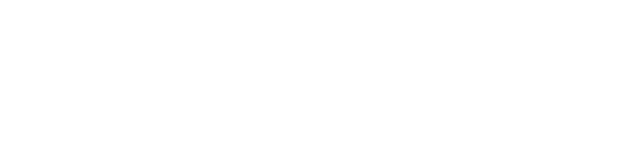
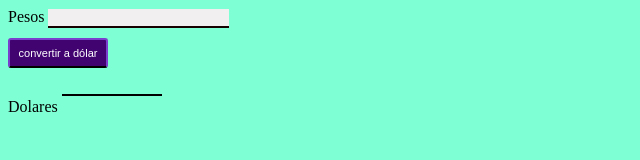
Before and after one commit to camilo-hernandez-m/Guia_aprendizaje_conceptos_basicos_algoritmia, a plain HTML site: page evidencias 1, taller 1/index.html in a window 1280 px wide. Shown: the whole page, without its empty margins (0-640 px from the left). Drawn offline with Linux system fonts and the light colour scheme.

Commit message:
evidencia 1, taller 1

```diff
--- a/evidencias 1, taller 1/index.html
+++ b/evidencias 1, taller 1/index.html
@@ -1,14 +1,26 @@
 <!DOCTYPE html>
 <html lang="en">
+
 <head>
     <meta charset="UTF-8">
     <meta http-equiv="X-UA-Compatible" content="IE=edge">
     <meta name="viewport" content="width=device-width, initial-scale=1.0">
-    <title></title>
+    <title>Document</title>
+    <script src="main.js"></script>
     <link rel="stylesheet" href="style.css">
-    <script src="main.js"></script>
 </head>
+
 <body>
+    <label>Pesos</label>
+    <input type="text" id="pesos">
+    <br>
+    <button type="button" class="btn" >
+        convertir a dólar
+    </button>
+    <br>
+    <label>Dolares</label>
+    <p type="text" id="resul">
+    </p>
+</body>
 
-</body>
 </html>
--- a/evidencias 1, taller 1/main.js
+++ b/evidencias 1, taller 1/main.js
@@ -0,0 +1,13 @@
+addEventListener("DOMContentLoaded", (e) =>{
+    let boton = document.querySelector(".btn")
+    boton.addEventListener("click", (e)=>{
+            let dol = 4800;
+            let re ;
+            let pe =parseInt(document.getElementById('pesos').value, 10);
+
+            re = pe / dol ;
+            document.getElementById('resul').innerHTML= re;
+
+    })
+
+})
--- a/evidencias 1, taller 1/style.css
+++ b/evidencias 1, taller 1/style.css
@@ -0,0 +1,32 @@
+*{
+    background-color: aquamarine;
+}
+
+.btn{
+    background: #410370;
+    width: 100px;
+    height: 30px;
+    color:#fff;
+    border-radius: 3px;
+    margin: 10px 0;
+    border: solid 2px rgb(122, 63, 204);
+    font-size: 11px;
+    border-bottom: solid 2px #000000;
+  }
+  p{
+    color:black;
+    border-bottom:solid 2px rgb(0, 0, 0);
+    width:100px;
+    display: inline-block;
+  }
+  #pesos{
+    border-bottom:solid 2px rgb(186, 14, 14);
+    background:rgb(241, 239, 239);
+    box-shadow:none;
+    border:none;
+      border-bottom:solid 2px rgb(22, 1, 1);
+  }
+  #pesos:hover, #pesos:focus{
+    border:none;
+        border-bottom:solid 2px rgb(0, 0, 0);
+  }
```
